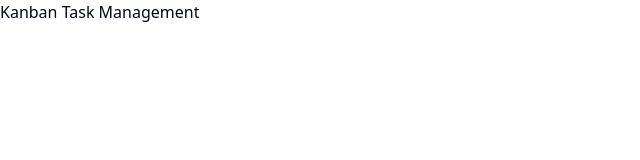
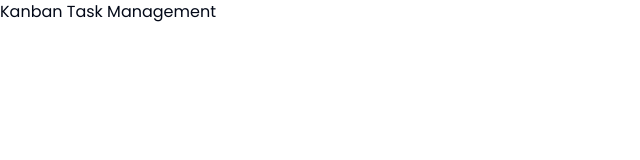
Before and after one commit to thalya-codes/kanban-task-management, a React (Vite) app in the folder front-end/: page / in a window 1280 px wide. Shown: the top 160 px of the page, without its empty margins (0-640 px from the left). Built offline with nearby package versions, Linux system fonts and the light colour scheme.

Commit message:
feat(globals): adiciona fonte

```diff
--- a/front-end/src/globals.css
+++ b/front-end/src/globals.css
@@ -1,3 +1,5 @@
+@import url('https://fonts.googleapis.com/css2?family=Poppins:ital,wght@0,100;0,200;0,300;0,400;0,500;0,600;0,700;0,800;0,900;1,100;1,200;1,300;1,400;1,500;1,600;1,700;1,800;1,900&display=swap');
+
 @tailwind base;
 @tailwind components;
 @tailwind utilities;
@@ -54,6 +56,7 @@
 @layer base {
   * {
     @apply border-border;
+    @apply font-poppins;
   }
   body {
     @apply bg-background text-foreground;
```
